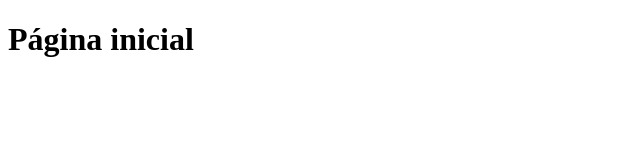
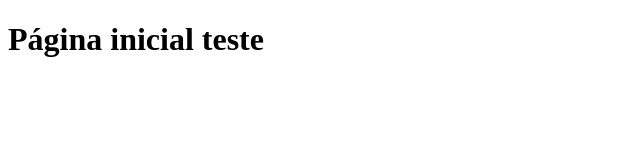
Before and after one commit to odanielhenriq/clone-tabnews, a Next.js app: page / in a window 1280 px wide. Shown: the top 160 px of the page, without its empty margins (0-640 px from the left). Built offline with nearby package versions, Linux system fonts and the light colour scheme.

Commit message:
modificando frase

```diff
--- a/pages/index.js
+++ b/pages/index.js
@@ -1,5 +1,5 @@
 function Home() {
-    return <h1>Página inicial</h1>
+    return <h1>Página inicial teste</h1>
 }
 
 export default Home;
```
